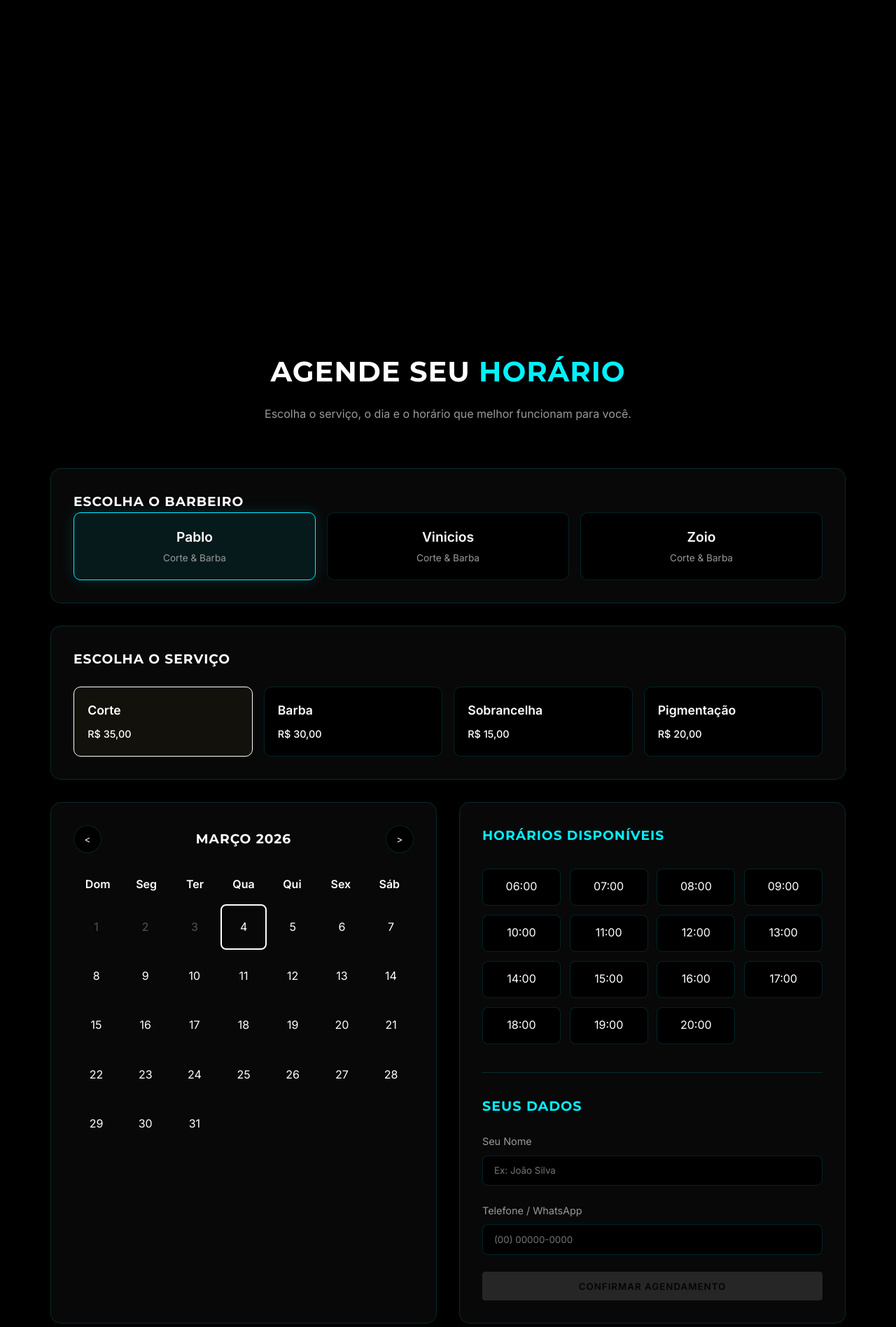
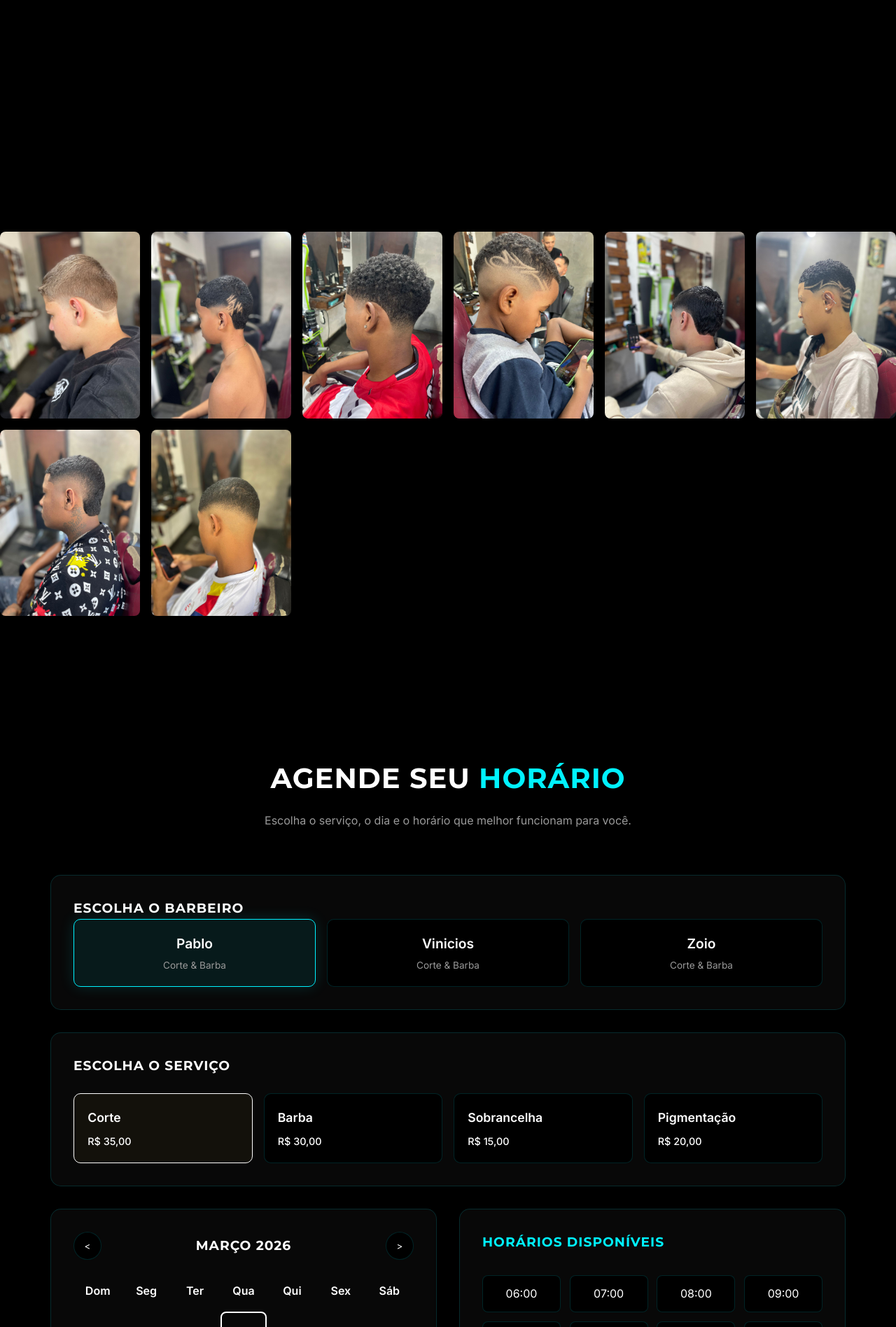
Before and after one commit to Sthevan23/chatubas_cortes, a PHP site: page / in a window 1280 px wide. Shown: the part 721-2617 px from the top of the page at 70% size. Run offline with PHP 8.4, Linux system fonts and the light colour scheme.

Commit message:
arrumando

```diff
--- a/index.css
+++ b/index.css
@@ -151,6 +151,7 @@ header nav {
 /* Section Spacing */
 section {
     padding: 100px 0;
+    scroll-margin-top: 80px;
 }
 
 .section-title {
--- a/index.html
+++ b/index.html
@@ -26,7 +26,6 @@
             <div class="logo">CHATUBAS <span>CORTES</span></div>
             <ul class="nav-links">
                 <li><a href="#home">Home</a></li>
-                <li><a href="#servicos">Serviços</a></li>
                 <li><a href="#galeria">Galeria</a></li>
                 <li><a href="#agendamento" class="btn-primary">Agendar</a></li>
             </ul>
@@ -38,7 +37,6 @@
             <div class="mobile-nav-overlay" id="mobileNav">
                 <ul class="mobile-nav-links">
                     <li><a href="#home">Home</a></li>
-                    <li><a href="#servicos">Serviços</a></li>
                     <li><a href="#galeria">Galeria</a></li>
                     <li><a href="#agendamento" class="btn-primary">Agendar</a></li>
                 </ul>
@@ -64,7 +62,17 @@
         </section>
 
         <section id="galeria" class="gallery">
-            <!-- Gallery content will go here -->
+            <div class="gallery-grid">
+                <img src="assets/imagens/foto1.jpeg" alt="Foto 1">
+                <img src="assets/imagens/foto2.jpeg" alt="Foto 2">
+                <img src="assets/imagens/foto3.jpeg" alt="Foto 3">
+                <img src="assets/imagens/foto4.jpeg" alt="Foto 4">
+                <img src="assets/imagens/foto5.jpeg" alt="Foto 5">
+                <img src="assets/imagens/foto6.jpeg" alt="Foto 6">
+                <img src="assets/imagens/foto7.jpeg" alt="Foto 7">
+                <img src="assets/imagens/foto8.jpeg" alt="Foto 8">
+
+            </div>
         </section>
 
         <section id="agendamento" class="booking">
--- a/styles/global.css
+++ b/styles/global.css
@@ -22,6 +22,10 @@
     margin: 0;
     padding: 0;
     box-sizing: border-box;
+}
+
+html {
+    scroll-behavior: smooth;
 }
 
 body {
@@ -77,3 +81,24 @@ button {
     margin: 0 auto;
     padding: 0 2rem;
 }
+
+/* Gallery grid */
+.gallery-grid {
+    display: grid;
+    grid-template-columns: repeat(auto-fit, minmax(200px, 1fr));
+    gap: 1rem;
+    margin-top: 2rem;
+}
+
+.gallery-grid img {
+    width: 100%;
+    height: auto;
+    object-fit: cover;
+    border-radius: 8px;
+    transition: var(--transition);
+}
+
+.gallery-grid img:hover {
+    transform: scale(1.05);
+    box-shadow: 0 4px 12px rgba(0, 0, 0, 0.3);
+}
```
Also changed, not shown: assets/imagens/foto1.jpeg (added), assets/imagens/foto2.jpeg (added), assets/imagens/foto3.jpeg (added), assets/imagens/foto4.jpeg (added), assets/imagens/foto5.jpeg (added), assets/imagens/foto6.jpeg (added), assets/imagens/foto7.jpeg (added), assets/imagens/foto8.jpeg (added).
